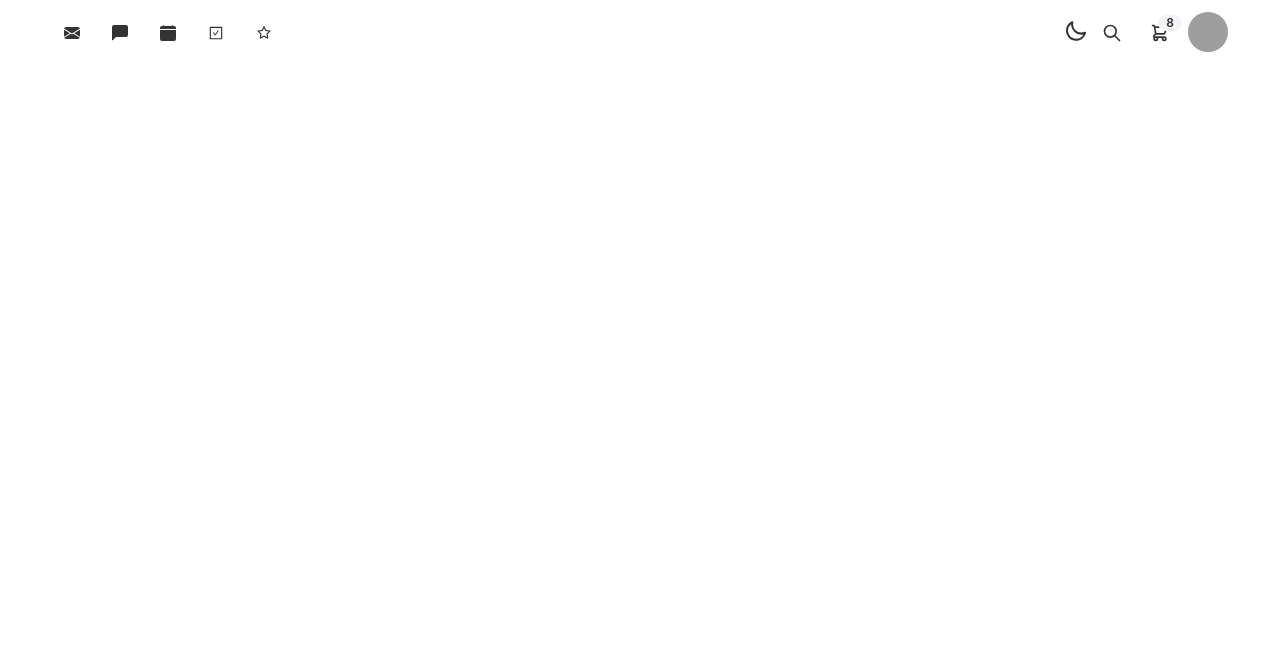
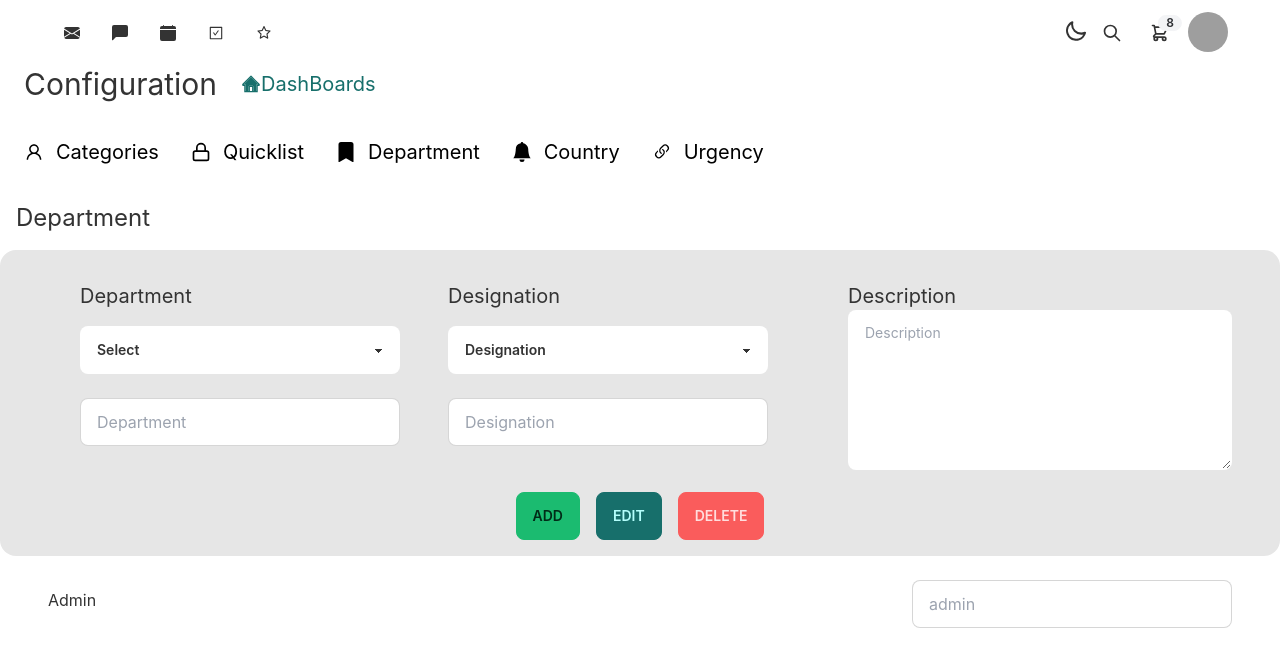
Before and after one commit to ibrahim1165/DashBoard, a React (Create React App) app: page /config/department in a window 1280 px wide. Before the commit this address had no page. Shown: the top 666 px of the page. Built offline with nearby package versions, Linux system fonts and the light colour scheme; grey boxes are pictures that could not be loaded.

Commit message:
confid done

```diff
--- a/public/index.html
+++ b/public/index.html
@@ -26,7 +26,7 @@
     -->
     <title>React App</title>
   </head>
-  <body>
+  <body >
     <noscript>You need to enable JavaScript to run this app.</noscript>
     <div id="root"></div>
     <!--
--- a/src/App.js
+++ b/src/App.js
@@ -1,17 +1,20 @@
 import './App.css';
 import Nabvar from './pages/Shared/Nabvar';
 import DashBoard from './DashBoard';
-import { Routes, Route } from 'react-router-dom';
+import { Routes, Route,Switch } from 'react-router-dom';
 import Home from './pages/Home/Home';
 import Config from './pages/Config/Config';
-
+import Department from './pages/Department/Department';
+import { useContext, useState } from 'react';
 function App() {
+  const [dark, setDark] = useState(false);
   return (
-    <div>
+    <div >
     <Nabvar />
     <Routes>
       <Route path="/" element={<Home />}></Route>
       <Route path="/config" element={<Config />}>
+      <Route path="/config/department" element={<Department />}></Route>
         </Route>
     </Routes>
     </div>
--- a/src/pages/Config/Config.js
+++ b/src/pages/Config/Config.js
@@ -1,5 +1,5 @@
 import React from 'react';
-import { Link } from "react-router-dom";
+import { Link,Outlet } from "react-router-dom";
 import { AiOutlineUser } from "react-icons/ai";
 import { AiTwotoneHome} from "react-icons/ai";
 import { FiLock} from "react-icons/fi";
@@ -11,10 +11,12 @@ const Config = () => {
         <div>
           <div className="flex items-center">
           <h1 className="text-3xl px-6">Configuration</h1>
+
           <Link className="text-xl text-primary flex items-center" to="/">
             <AiTwotoneHome />
             DashBoards</Link>
           </div>
+
            <div class="navbar bg-base-100">
         <div class="navbar-center mt-4 text-black text-xl lg:flex">
           <ul class="menu menu-horizontal p-0">
@@ -28,8 +30,9 @@ const Config = () => {
                 </a></li>
             <li><a>
              <BsFillBookmarkFill />
-              Department
+             <Link to="/config/department">Department</Link>
                 </a></li>
+
             <li><a>
              <BsBellFill />
              Country
@@ -41,7 +44,9 @@ const Config = () => {
           </ul>
         </div>
       </div>
+          <Outlet></Outlet>
         </div>
+
     );
 };
 
--- /dev/null
+++ b/src/pages/Department/Department.js
@@ -0,0 +1,59 @@
+import React from 'react';
+
+const Department = () => {
+    return (
+        <div className="card w-full bg-base-100">
+            <h1 className="text-2xl px-4 mt-4 mb-4">Department</h1>
+            <div className="card w-full  bg-base-200 ">
+
+             <div className="grid gird-cols-1 lg:grid-cols-3 gap-4 mt-8 mx-auto">
+             <div className="px-8">
+                    <h2 className="text-xl">Department</h2>
+                   <div className="grid lg:grid-cols-1 mt4">
+                   <select class="select  mt-4 w-full max-w-xs">
+                        <option disabled selected>Select</option>
+                        <option>Han Solo</option>
+                        <option>Greedo</option>
+                        <option>Greedo</option>
+                        <option>Greedo</option>
+                    </select>
+                    <input type="text" placeholder="Department" class="input input-bordered
+                     w-full max-w-xs mt-6 mb-4" />
+                   </div>
+                </div>
+                <div>
+                <h2 className="text-xl">Designation</h2>
+                <div className="grid lg:grid-cols-1 mt4">
+                   <select class="select  mt-4 w-full max-w-xs">
+                        <option disabled selected>Designation</option>
+                        <option>Han Solo</option>
+                        <option>Greedo</option>
+                        <option>Greedo</option>
+                        <option>Greedo</option>
+                    </select>
+                    <input type="text" placeholder="Designation" class="input input-bordered
+                     w-full max-w-xs mt-6 mb-4" />
+                   </div>
+                </div>
+                <div>
+                <h2 className="text-xl">Description</h2>
+                <textarea class="textarea w-96 h-40" placeholder="Description"></textarea>
+                </div>
+             </div>
+             <div className="flex mx-auto gap-4 mb-4 mt-4">
+                <button class="btn btn-success">Add</button>
+                <button class="btn btn-primary">Edit</button>
+                <button class="btn btn-error">Delete</button>
+             </div>
+
+            </div>
+            <div className="flex items-center px-12 justify-between">
+                <p>Admin</p>
+                <input type="text" placeholder="admin" class="input input-bordered
+                     w-full max-w-xs mt-6 mb-4" />
+             </div>
+        </div>
+    );
+};
+
+export default Department;
--- a/src/pages/Shared/Nabvar.js
+++ b/src/pages/Shared/Nabvar.js
@@ -5,7 +5,7 @@ import { BsFillEnvelopeFill } from "react-icons/bs";
 import { BsFillCalendarFill } from "react-icons/bs";
 import { AiOutlineStar } from "react-icons/ai";
 import { AiOutlineCheckSquare } from "react-icons/ai";
-const Nabvar = ({ children }) => {
+const Nabvar = () => {
   const [dark, setDark] = useState(false);
   return (
     <div class="navbar bg-base-100 mx-auto px-12" data-theme={dark ? "dark" : "light"}>
@@ -61,7 +61,6 @@ const Nabvar = ({ children }) => {
               <span class="badge badge-sm indicator-item">8</span>
             </div>
           </label>
-          {children}
           <div tabindex="0" class="mt-3 card card-compact dropdown-content w-52 bg-base-100 shadow">
           </div>
         </div>
```
